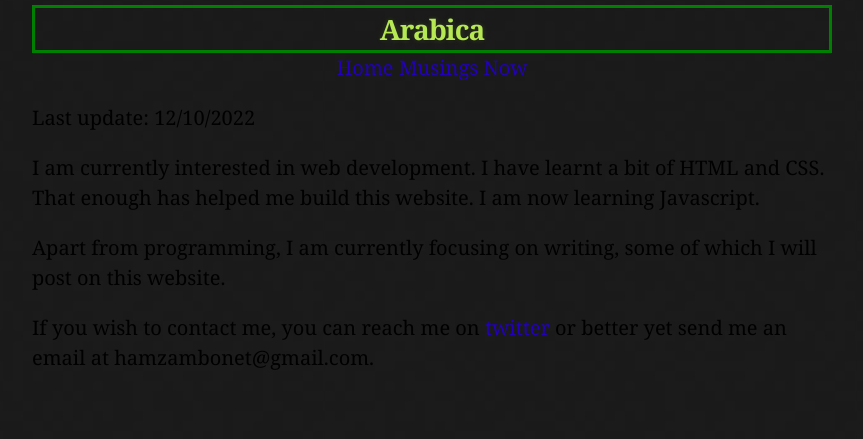
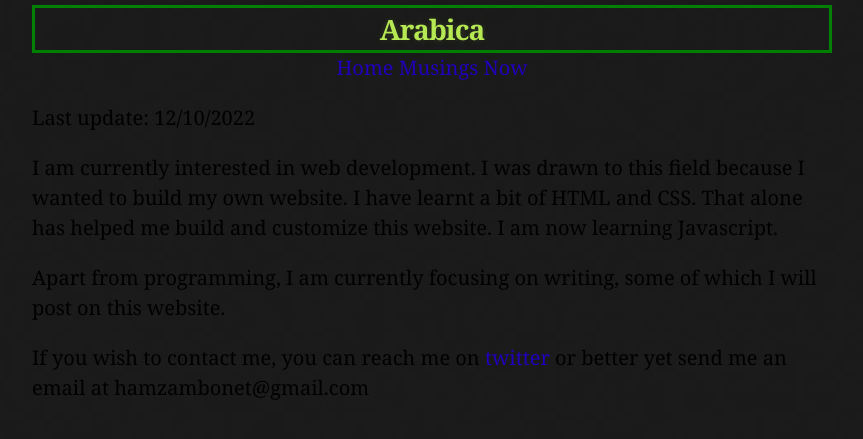
Before and after one commit to habasweiny/habasweiny.github.io, a Jekyll site: the page built from now.html, in a window 1280 px wide. Shown: the top 439 px of the page, without its empty margins (208-1071 px from the left). Built offline with Jekyll 4.4.1, drawn with Linux system fonts in a browser that asks for light colours.

Commit message:
Update now.html

```diff
--- a/now.html
+++ b/now.html
@@ -3,9 +3,10 @@ title: Now
 layout: about
 ---
 <p>Last update: 12/10/2022</p>
-<p>I am currently interested in web development. I have
-learnt a bit of HTML and CSS. That enough has helped me build
+<p>I am currently interested in web development. I was
+  drawn to this field because I wanted to build my own website. I have
+learnt a bit of HTML and CSS. That alone has helped me build and customize
 this website. I am now learning Javascript.</p>
 <p>Apart from programming, I am currently focusing on writing,
   some of which I will post on this website.</p>
-<p>If you wish to contact me, you can reach me on <a href="https://twitter.com/hamzambo" target="_blank">twitter</a> or better yet send me an email at hamzambonet@gmail.com.<p>
+<p>If you wish to contact me, you can reach me on <a href="https://twitter.com/hamzambo" target="_blank">twitter</a> or better yet send me an email at hamzambonet@gmail.com<p>
```
